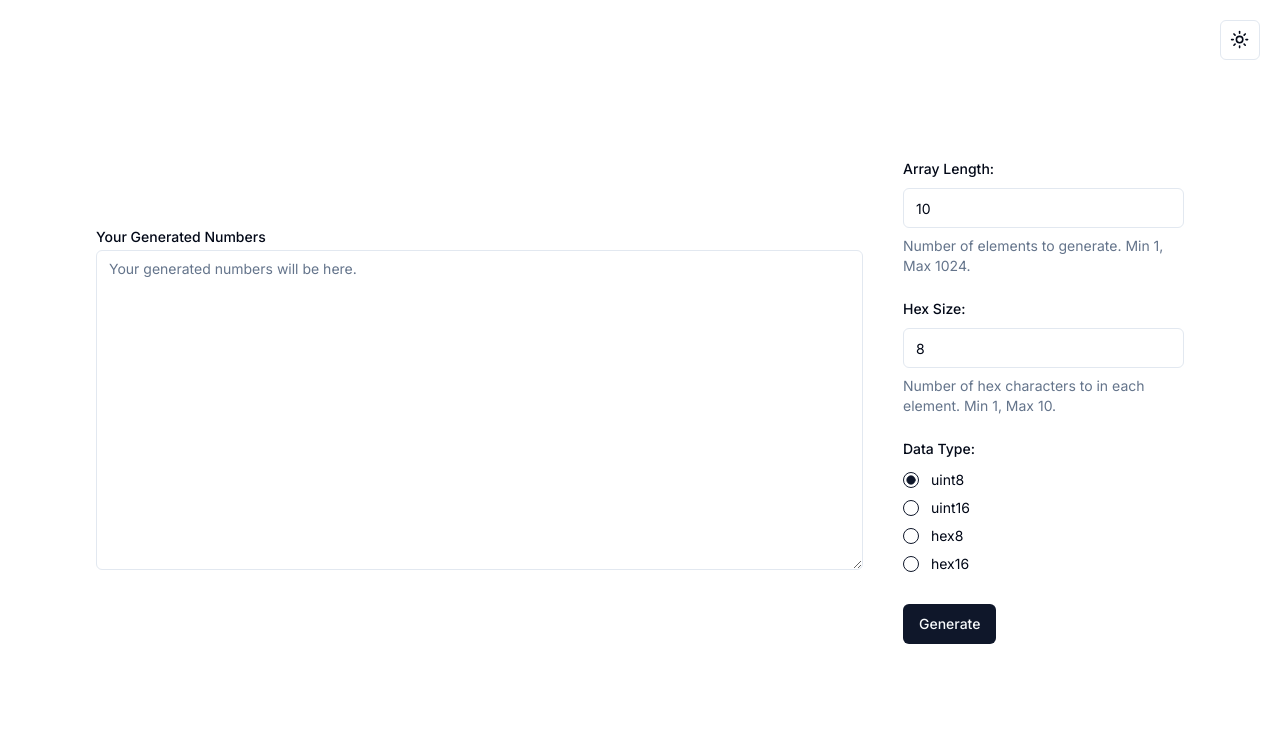
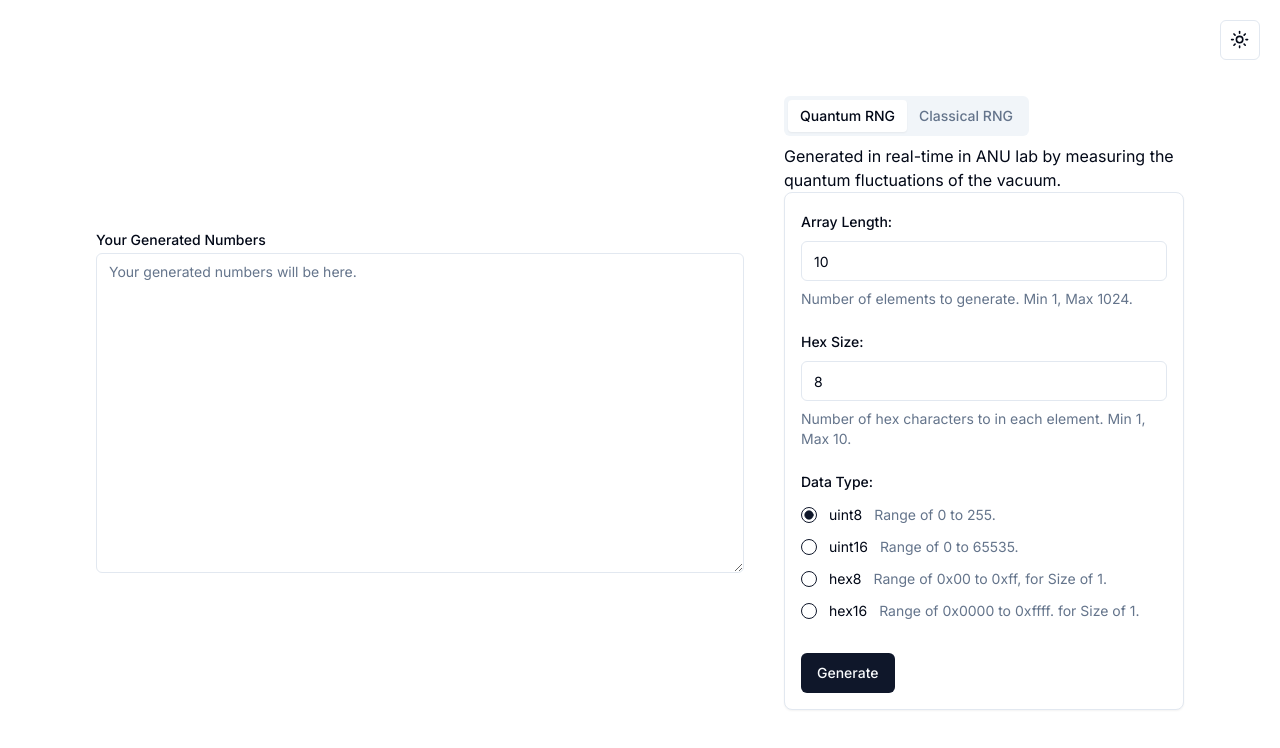
Before and after one commit to Meqdad0C/qrng, a Next.js app: page / in a window 1280 px wide. Shown: the top 748 px of the page. Built offline with nearby package versions, Linux system fonts and the light colour scheme.

Commit message:
add classic

```diff
--- a/package.json
+++ b/package.json
@@ -15,6 +15,7 @@
     "@radix-ui/react-radio-group": "^1.1.3",
     "@radix-ui/react-slider": "^1.1.2",
     "@radix-ui/react-slot": "^1.0.2",
+    "@radix-ui/react-tabs": "^1.0.4",
     "class-variance-authority": "^0.7.0",
     "clsx": "^2.0.0",
     "lucide-react": "^0.290.0",
--- a/src/app/RadioForm.tsx
+++ /dev/null
@@ -1,21 +0,0 @@
-import { Label } from "@/components/ui/label"
-import { RadioGroup, RadioGroupItem } from "@/components/ui/radio-group"
-
-export function RadioGroupDemo() {
-  return (
-    <RadioGroup defaultValue="comfortable">
-      <div className="flex items-center space-x-2">
-        <RadioGroupItem value="default" id="r1" />
-        <Label htmlFor="r1">Default</Label>
-      </div>
-      <div className="flex items-center space-x-2">
-        <RadioGroupItem value="comfortable" id="r2" />
-        <Label htmlFor="r2">Comfortable</Label>
-      </div>
-      <div className="flex items-center space-x-2">
-        <RadioGroupItem value="compact" id="r3" />
-        <Label htmlFor="r3">Compact</Label>
-      </div>
-    </RadioGroup>
-  )
-}
--- a/src/app/api/route.ts
+++ b/src/app/api/route.ts
@@ -8,8 +8,8 @@ export async function POST(request: Request) {
     return NextResponse.error()
   }
   const { array_length, data_type, hex_size } = body
-  console.log(body, API_KEY, API_URL)
-  console.log(array_length, data_type, hex_size)
+  // console.log(body, API_KEY, API_URL)
+  // console.log(array_length, data_type, hex_size)
 
   const url = `${API_URL}?length=${array_length}&type=${data_type}&size=${hex_size}`
 
@@ -20,7 +20,7 @@ export async function POST(request: Request) {
     },
   })
   const { data } = await response.json()
-  console.log(data)
+  // console.log(data)
 
   return NextResponse.json(data)
 }
--- a/src/app/page.tsx
+++ b/src/app/page.tsx
@@ -4,10 +4,10 @@ import { useForm } from 'react-hook-form'
 import { zodResolver } from '@hookform/resolvers/zod'
 import * as z from 'zod'
 import { ModeToggle } from '@/components/theme-toggle'
-import { RadioGroupDemo } from './RadioForm'
 import { Label } from '@/components/ui/label'
 import { Textarea } from '@/components/ui/textarea'
-import { SliderDemo } from './SliderDemo'
+import { Tabs, TabsContent, TabsList, TabsTrigger } from '@/components/ui/tabs'
+
 import { Button } from '@/components/ui/button'
 import {
   Form,
@@ -21,6 +21,7 @@ import {
 import { Input } from '@/components/ui/input'
 import { RadioGroup, RadioGroupItem } from '@/components/ui/radio-group'
 import { useState } from 'react'
+import { Card } from '@/components/ui/card'
 
 type DataType = 'uint8' | 'uint16' | 'hex8' | 'hex16'
 const DataTypes: DataType[] = ['uint8', 'uint16', 'hex8', 'hex16']
@@ -52,18 +53,49 @@ export function ProfileForm({ setData }) {
     },
   })
 
+  const RadioDescription = ({ type }) => {
+    switch (type) {
+      case 'uint8':
+        return (
+          <FormDescription>
+            Range of 0 to 255.
+          </FormDescription>
+        )
+      case 'uint16':
+        return (
+          <FormDescription>
+            Range of 0 to 65535.
+          </FormDescription>
+        )
+      case 'hex8':
+        return (
+          <FormDescription>
+            Range of 0x00 to 0xff, for Size of 1.
+          </FormDescription>
+        )
+      case 'hex16':
+        return (
+          <FormDescription>
+            Range of 0x0000 to 0xffff. for Size of 1.
+          </FormDescription>
+        )
+      default:
+        return <FormDescription></FormDescription>
+    }
+  }
+
   // 2. Define a submit handler.
   async function onSubmit(values: z.infer<typeof formSchema>) {
     // Do something with the form values.
     // ✅ This will be type-safe and validated.
-    console.log(values)
+    // console.log(values)
     const res = await fetch('/api/', {
       method: 'POST',
       body: JSON.stringify(values),
     })
-    console.log(res)
+    // console.log(res)
     const data = await res.json()
-    console.log(data)
+    // console.log(data)
     let stringified_data = JSON.stringify(data)
     stringified_data = stringified_data.replace(/,/g, ',\n')
     setData(stringified_data)
@@ -127,6 +159,7 @@ export function ProfileForm({ setData }) {
                         <RadioGroupItem value={type} />
                       </FormControl>
                       <FormLabel className="font-normal">{type}</FormLabel>
+                      <RadioDescription type={type} />
                     </FormItem>
                   ))}
                 </RadioGroup>
@@ -136,6 +169,98 @@ export function ProfileForm({ setData }) {
             </FormItem>
           )}
         />
+        <Button type="submit">Generate</Button>
+      </form>
+    </Form>
+  )
+}
+
+const WichmannHillSchema = z.object({
+  seed: z.coerce.number(),
+  array_length: z.coerce.number(),
+})
+
+const ClassicalForm = ({setData}) => {
+  const form = useForm<z.infer<typeof WichmannHillSchema>>({
+    resolver: zodResolver(WichmannHillSchema),
+    defaultValues: {
+      seed: 457428938475,
+      array_length: 10,
+    },
+  })
+  let rnd_state = [0, 0, 0]
+  const seed = (initial_seed) => {
+    const x = initial_seed % 30268
+    initial_seed = (initial_seed - x) / 30268
+    const y = initial_seed % 30306
+    initial_seed = (initial_seed - y) / 30306
+    const z = initial_seed % 30322
+    initial_seed = (initial_seed - z) / 30322
+
+    rnd_state = [x + 1, y + 1, z + 1]
+    // console.log('[seed]', rnd_state);
+
+  }
+  const random = () => {
+    rnd_state[0] = (171 * rnd_state[0]) % 30269
+    rnd_state[1] = (172 * rnd_state[1]) % 30307
+    rnd_state[2] = (170 * rnd_state[2]) % 30323
+    return (
+      (rnd_state[0] / 30269 + rnd_state[1] / 30307 + rnd_state[2] / 30323) % 1
+    )
+  }
+
+  async function onSubmit(values: z.infer<typeof WichmannHillSchema>) {
+    // console.log(values)
+    seed(values.seed)
+    const data = []
+    for (let i = 0; i < values.array_length; i++) {
+      data.push(random())
+    }
+    // console.log(data)
+    let stringified_data = JSON.stringify(data)
+    stringified_data = stringified_data.replace(/,/g, ',\n')
+    setData(stringified_data)
+
+  }
+
+  return (
+    <Form {...form}>
+      <form onSubmit={form.handleSubmit(onSubmit)} className="space-y-5">
+        <FormField
+          control={form.control}
+          name="seed"
+          render={({ field }) => (
+            <FormItem>
+              <FormLabel>Seed:</FormLabel>
+              <FormControl>
+                <Input placeholder="example: 457428938475" {...field} />
+              </FormControl>
+              <FormDescription>
+                Seed for the random number generator.
+              </FormDescription>
+              <FormMessage />
+            </FormItem>
+          )}
+        />
+
+        <FormField
+          control={form.control}
+          name="array_length"
+          render={({ field }) => (
+            <FormItem>
+              <FormLabel>Array Length:</FormLabel>
+              <FormControl>
+                <Input placeholder="example: 10" {...field} />
+              </FormControl>
+              <FormDescription>
+                Number of elements to generate.
+              </FormDescription>
+              <FormMessage />
+            </FormItem>
+          )}
+        />
+
         <Button type="submit">Generate</Button>
       </form>
     </Form>
@@ -159,7 +284,27 @@ export default function Home() {
             id="generated-numbers"
           />
         </div>
-        <ProfileForm setData={setData} />
+        <div className="flex flex-col">
+          <Tabs defaultValue="quantum" className="w-[400px]">
+            <TabsList>
+              <TabsTrigger value="quantum">Quantum RNG</TabsTrigger>
+              <TabsTrigger value="classic">Classical RNG</TabsTrigger>
+            </TabsList>
+            <TabsContent value="quantum">
+              Generated in real-time in ANU lab by measuring the quantum
+              fluctuations of the vacuum.
+              <Card className="p-4">
+                <ProfileForm setData={setData} />
+              </Card>
+            </TabsContent>
+            <TabsContent value="classic">
+              The Wichmann-Hill Random Number Algorithm
+              <Card className="p-4">
+                <ClassicalForm setData={setData} />
+              </Card>
+            </TabsContent>
+          </Tabs>
+        </div>
       </main>
     </div>
   )
--- /dev/null
+++ b/src/components/ui/card.tsx
@@ -0,0 +1,79 @@
+import * as React from "react"
+
+import { cn } from "@/lib/utils"
+
+const Card = React.forwardRef<
+  HTMLDivElement,
+  React.HTMLAttributes<HTMLDivElement>
+>(({ className, ...props }, ref) => (
+  <div
+    ref={ref}
+    className={cn(
+      "rounded-lg border bg-card text-card-foreground shadow-sm",
+      className
+    )}
+    {...props}
+  />
+))
+Card.displayName = "Card"
+
+const CardHeader = React.forwardRef<
+  HTMLDivElement,
+  React.HTMLAttributes<HTMLDivElement>
+>(({ className, ...props }, ref) => (
+  <div
+    ref={ref}
+    className={cn("flex flex-col space-y-1.5 p-6", className)}
+    {...props}
+  />
+))
+CardHeader.displayName = "CardHeader"
+
+const CardTitle = React.forwardRef<
+  HTMLParagraphElement,
+  React.HTMLAttributes<HTMLHeadingElement>
+>(({ className, ...props }, ref) => (
+  <h3
+    ref={ref}
+    className={cn(
+      "text-2xl font-semibold leading-none tracking-tight",
+      className
+    )}
+    {...props}
+  />
+))
+CardTitle.displayName = "CardTitle"
+
+const CardDescription = React.forwardRef<
+  HTMLParagraphElement,
+  React.HTMLAttributes<HTMLParagraphElement>
+>(({ className, ...props }, ref) => (
+  <p
+    ref={ref}
+    className={cn("text-sm text-muted-foreground", className)}
+    {...props}
+  />
+))
+CardDescription.displayName = "CardDescription"
+
+const CardContent = React.forwardRef<
+  HTMLDivElement,
+  React.HTMLAttributes<HTMLDivElement>
+>(({ className, ...props }, ref) => (
+  <div ref={ref} className={cn("p-6 pt-0", className)} {...props} />
+))
+CardContent.displayName = "CardContent"
+
+const CardFooter = React.forwardRef<
+  HTMLDivElement,
+  React.HTMLAttributes<HTMLDivElement>
+>(({ className, ...props }, ref) => (
+  <div
+    ref={ref}
+    className={cn("flex items-center p-6 pt-0", className)}
+    {...props}
+  />
+))
+CardFooter.displayName = "CardFooter"
+
+export { Card, CardHeader, CardFooter, CardTitle, CardDescription, CardContent }
--- /dev/null
+++ b/src/components/ui/tabs.tsx
@@ -0,0 +1,55 @@
+"use client"
+
+import * as React from "react"
+import * as TabsPrimitive from "@radix-ui/react-tabs"
+
+import { cn } from "@/lib/utils"
+
+const Tabs = TabsPrimitive.Root
+
+const TabsList = React.forwardRef<
+  React.ElementRef<typeof TabsPrimitive.List>,
+  React.ComponentPropsWithoutRef<typeof TabsPrimitive.List>
+>(({ className, ...props }, ref) => (
+  <TabsPrimitive.List
+    ref={ref}
+    className={cn(
+      "inline-flex h-10 items-center justify-center rounded-md bg-muted p-1 text-muted-foreground",
+      className
+    )}
+    {...props}
+  />
+))
+TabsList.displayName = TabsPrimitive.List.displayName
+
+const TabsTrigger = React.forwardRef<
+  React.ElementRef<typeof TabsPrimitive.Trigger>,
+  React.ComponentPropsWithoutRef<typeof TabsPrimitive.Trigger>
+>(({ className, ...props }, ref) => (
+  <TabsPrimitive.Trigger
+    ref={ref}
+    className={cn(
+      "inline-flex items-center justify-center whitespace-nowrap rounded-sm px-3 py-1.5 text-sm font-medium ring-offset-background transition-all focus-visible:outline-none focus-visible:ring-2 focus-visible:ring-ring focus-visible:ring-offset-2 disabled:pointer-events-none disabled:opacity-50 data-[state=active]:bg-background data-[state=active]:text-foreground data-[state=active]:shadow-sm",
+      className
+    )}
+    {...props}
+  />
+))
+TabsTrigger.displayName = TabsPrimitive.Trigger.displayName
+
+const TabsContent = React.forwardRef<
+  React.ElementRef<typeof TabsPrimitive.Content>,
+  React.ComponentPropsWithoutRef<typeof TabsPrimitive.Content>
+>(({ className, ...props }, ref) => (
+  <TabsPrimitive.Content
+    ref={ref}
+    className={cn(
+      "mt-2 ring-offset-background focus-visible:outline-none focus-visible:ring-2 focus-visible:ring-ring focus-visible:ring-offset-2",
+      className
+    )}
+    {...props}
+  />
+))
+TabsContent.displayName = TabsPrimitive.Content.displayName
+
+export { Tabs, TabsList, TabsTrigger, TabsContent }
```
Also changed, not shown: src/app/SliderDemo.tsx (deleted, +0 -41 lines), .eslintrc.json, 1 other file (tests, documents, lock files or other folders).
